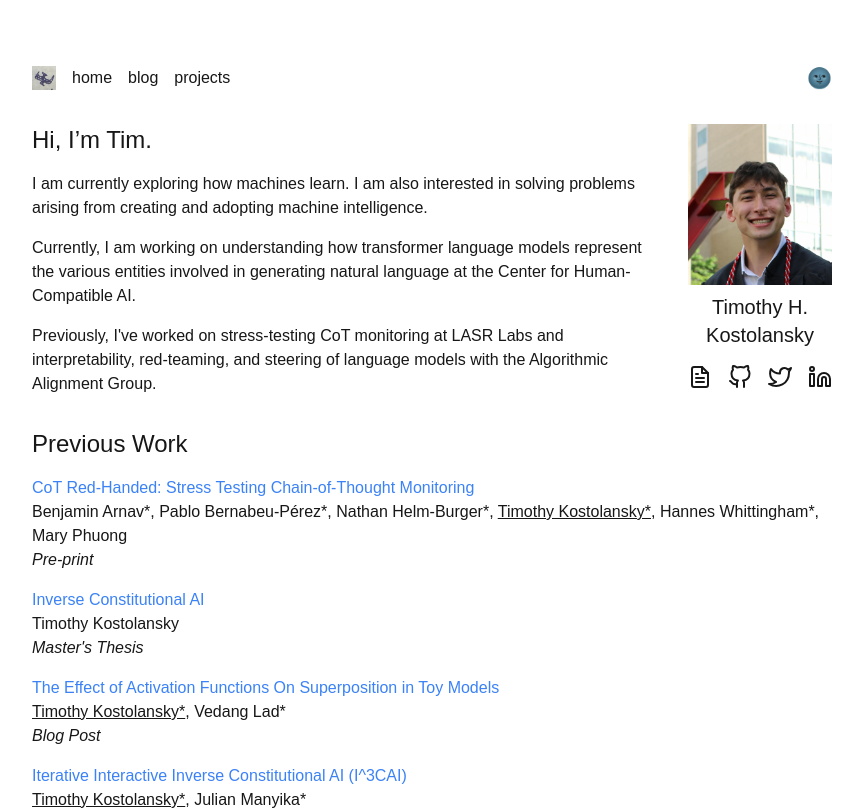
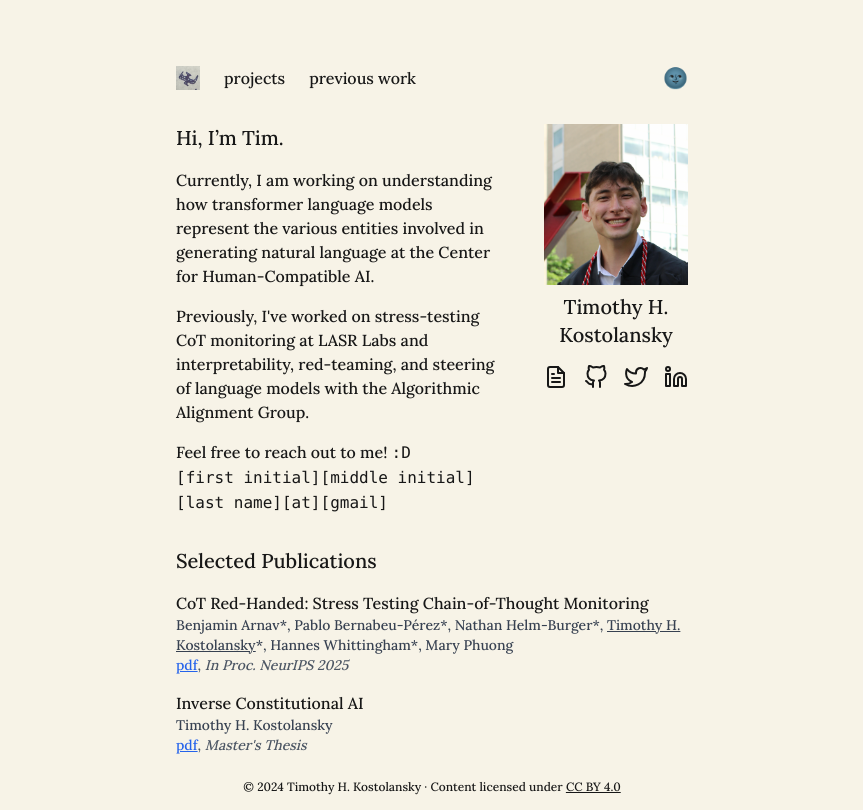
Before and after one commit to tim0120/tim0120.github.io, a Next.js app: page / in a window 1280 px wide. Shown: the top 810 px of the page, without its empty margins (208-1071 px from the left). Built offline with nearby package versions, Linux system fonts and the light colour scheme.

Commit message:
neurips update, aesthetic update

```diff
--- a/package.json
+++ b/package.json
@@ -4,7 +4,7 @@
   "version": "0.1.0",
   "private": true,
   "scripts": {
-    "dev": "next dev --turbopack",
+    "dev": "next dev",
     "build": "next build",
     "start": "next start",
     "lint": "next lint"
--- a/src/app/globals.css
+++ b/src/app/globals.css
@@ -4,7 +4,7 @@
 
 /* Light theme (default) */
 :root {
-  --background: #ffffff;
+  --background: #f7f3e7;
   --foreground: #171717;
 
   /* Add any other theme colors you need */
@@ -27,6 +27,7 @@
 body {
   color: var(--foreground);
   background: var(--background);
-  font-family: Arial, Helvetica, sans-serif;
+  font-family: var(--font-serif), Georgia, 'Times New Roman', serif;
+  font-weight: 500;
   transition: background-color 200ms, color 200ms;
 }
--- a/src/app/layout.tsx
+++ b/src/app/layout.tsx
@@ -1,5 +1,6 @@
 import type { Metadata } from "next";
 import localFont from "next/font/local";
+import { Inter, Lora } from "next/font/google";
 import "./globals.css";
 import { ThemeProvider } from "@/context/ThemeContext";
 import PageNav from "@/components/PageNav";
@@ -16,10 +17,23 @@ const geistMono = localFont({
   weight: "100 900",
 });
 
+const inter = Inter({
+  subsets: ["latin"],
+  variable: "--font-inter",
+  display: "swap",
+});
+
+const lora = Lora({
+  subsets: ["latin"],
+  weight: ["400", "500", "600", "700"],
+  variable: "--font-serif",
+  display: "swap",
+});
+
 // Automatically exports metadata for the page
 export const metadata: Metadata = {
-  title: "Tim Kostolansky",
-  description: "Tim Kostolansky's personal website",
+  title: "Timothy H. Kostolansky",
+  description: "Timothy H. Kostolansky's personal website",
 };
 
 export default function RootLayout({
@@ -32,12 +46,12 @@ export default function RootLayout({
       <head>
         <link rel="icon" href="/favicon.png" type="image/png" />
       </head>
-      <body className={`${geistSans.variable} ${geistMono.variable} antialiased px-5 pt-10 sm:px-30 sm:pt-16 lg:px-60 flex flex-col`}>
+      <body className={`${lora.variable} ${inter.variable} ${geistSans.variable} ${geistMono.variable} antialiased px-5 pt-10 sm:px-20 sm:pt-16 md:px-30 lg:px-60 xl:px-96 2xl:px-120 min-h-screen flex flex-col`}>
         <ThemeProvider>
           <header>
             <PageNav />
           </header>
-          <main>
+          <main className="flex-1">
             {children}
           </main>
           <footer>
--- /dev/null
+++ b/src/app/miscellany/page.tsx
@@ -0,0 +1,8 @@
+export default function MiscellanyPage() {
+  return (
+    <div>
+			<h1 className="text-3xl font-bold mb-4">Miscellany</h1>
+      <p className="text-md italic">Coming soon.</p>
+    </div>
+  );
+}
--- a/src/app/page.tsx
+++ b/src/app/page.tsx
@@ -8,18 +8,19 @@ export default function Home() {
     <div className="">
       <div className="flex justify-between mb-2 space-x-10">
         <div>
-          <h1 className="text-2xl mb-4">
+          <h1 className="text-xl mb-4">
             Hi, I&rsquo;m Tim.
           </h1>
           <div className="text-md space-y-4">
-            <p>
-              I am currently exploring how machines learn. I am also interested in solving problems arising from creating and adopting machine intelligence.
-            </p>
             <p>
               Currently, I am working on understanding how transformer language models represent the various entities involved in generating natural language at <Link href="https://humancompatible.ai" className="hover:underline">the Center for Human-Compatible AI</Link>.
             </p>
             <p>
               Previously, I&apos;ve worked on <Link href="https://arxiv.org/abs/2505.23575" className="hover:underline">stress-testing CoT monitoring</Link> at <Link href="https://lasrlabs.org" className="hover:underline">LASR Labs</Link> and <Link href="https://dspace.mit.edu/handle/1721.1/156804" className="hover:underline">interpretability, red-teaming, and steering of language models</Link> with the <Link href="https://algorithmicalignment.csail.mit.edu/" className="hover:underline">Algorithmic Alignment Group</Link>.
+            </p>
+            <p>
+              Feel free to reach out to me! <span className="font-mono">:D</span><br></br>
+              <span className="text-sm, font-mono">[first initial][middle initial][last name][at][gmail]</span>
             </p>
           </div>
         </div>
@@ -39,7 +40,7 @@ export default function Home() {
               { href: "https://twitter.com/thkostolansky", src: "/images/twitter.svg", label: "Twitter" },
               { href: "https://linkedin.com/in/thkostolansky", src: "/images/linkedin.svg", label: "LinkedIn" }
             ].map((link, index) => (
-              <Link key={index} href={link.href} target="_blank" rel="noopener noreferrer" aria-label={link.label}>
+              <Link key={index} href={link.href} aria-label={link.label}>
                 <ThemeAwareSvg src={link.src} />
               </Link>
             ))}
@@ -47,8 +48,8 @@ export default function Home() {
         </div>
       </div>
       <div className="mt-8">
-        <h2 className="text-2xl mb-4">Previous Work</h2>
-        <Publications />
+        <h2 className="text-xl mb-4">Selected Publications</h2>
+        <Publications selectedOnly={true} />
       </div>
     </div>
   );
--- /dev/null
+++ b/src/app/previous-work/page.tsx
@@ -0,0 +1,12 @@
+import Publications from "@/components/Publications";
+
+export default function PreviousWorkPage() {
+  return (
+    <div className="">
+      <div className="flex flex-col items-start">
+        <h1 className="text-3xl font-bold mb-4">Previous Work</h1>
+        <Publications />
+      </div>
+    </div>
+  );
+}
--- a/src/components/Footer.tsx
+++ b/src/components/Footer.tsx
@@ -1,7 +1,15 @@
 const Copyright = () => (
-  <div className="text-center w-full flex justify-center py-4">
-    <p className="text-sm">
-    &copy; {new Date().getFullYear()} Tim Kostolansky
+  <div className="text-center w-full flex justify-center py-2">
+    <p className="text-xs">
+      &copy; {new Date().getFullYear()} Timothy H. Kostolansky · Content licensed under{' '}
+      <a
+        href="https://creativecommons.org/licenses/by/4.0/"
+        target="_blank"
+        rel="noopener noreferrer"
+        className="underline hover:underline"
+      >
+        CC BY 4.0
+      </a>
     </p>
   </div>
 )
--- a/src/components/PageNav.tsx
+++ b/src/components/PageNav.tsx
@@ -6,11 +6,12 @@ export default function PageNav() {
   return (
     <div className="mb-8">
       <div className="flex justify-between">
-        <div className="flex items-center space-x-4">
-          <Image src="/favicon.png" alt="favicon" width={24} height={24} />
-          <Link href="/" className="hover:underline">home</Link>
-          <Link href="/blog" className="hover:underline">blog</Link>
+        <div className="flex items-center space-x-6">
+          <Link href="/" aria-label="Home">
+            <Image src="/favicon.png" alt="favicon" width={24} height={24} />
+          </Link>
           <Link href="/projects" className="hover:underline">projects</Link>
+          <Link href="/previous-work" className="hover:underline">previous work</Link>
         </div>
         <ThemeToggle />
       </div>
--- a/src/components/Publications.tsx
+++ b/src/components/Publications.tsx
@@ -3,39 +3,48 @@ import Link from "next/link"
 const publications = [
   {
     title: "CoT Red-Handed: Stress Testing Chain-of-Thought Monitoring",
-    authors: "Benjamin Arnav*, Pablo Bernabeu-Pérez*, Nathan Helm-Burger*, Timothy Kostolansky*, Hannes Whittingham*, Mary Phuong",
+    authors: "Benjamin Arnav*, Pablo Bernabeu-Pérez*, Nathan Helm-Burger*, Timothy H. Kostolansky*, Hannes Whittingham*, Mary Phuong",
     link: "https://arxiv.org/abs/2505.23575",
-    publisher: "Pre-print"
+    publisher: "In Proc. NeurIPS 2025",
+    selected: true
   },
   {
     title: "Inverse Constitutional AI",
-    authors: "Timothy Kostolansky",
+    authors: "Timothy H. Kostolansky",
     link: "https://dspace.mit.edu/handle/1721.1/156804",
-    publisher: "Master's Thesis"
+    publisher: "Master's Thesis",
+    selected: true
   },
   {
     title: "The Effect of Activation Functions On Superposition in Toy Models",
-    authors: "Timothy Kostolansky*, Vedang Lad*",
+    authors: "Timothy H. Kostolansky*, Vedang Lad*",
     link: "https://deep-learning-mit.github.io/staging/blog/2023/superposition/",
-    publisher: "Blog Post"
+    publisher: "Blog Post",
+    selected: false
   },
   {
     title: "Iterative Interactive Inverse Constitutional AI (I^3CAI)",
-    authors: "Timothy Kostolansky*, Julian Manyika*",
+    authors: "Timothy H. Kostolansky*, Julian Manyika*",
     link: "/documents/i3cai.pdf",
-    publisher: "Class Project"
+    publisher: "Class Project",
+    selected: false
   },
   {
     title: "RL-Augmented Action Spaces in MsPacman",
-    authors: "Timothy Kostolansky*, Julian Yocum*",
+    authors: "Timothy H. Kostolansky*, Julian Yocum*",
     link: "/documents/mspacman.pdf",
-    publisher: "Class Project"
+    publisher: "Class Project",
+    selected: false
   }
 ]
 
+// Underline "Timothy H. Kostolansky" (with or without asterisk) in the author list
 function underlineMyName(authors: string) {
-  const regex = /Timothy Kostolansky\*?/g;
+  // Match "Timothy H. Kostolansky" with or without asterisk, optionally surrounded by whitespace
+  const regex = /Timothy H\. Kostolansky?/g;
   const matches = authors.match(regex);
+
+  // If I am the only author (possibly with asterisk), do NOT underline
   if (
     matches &&
     matches.length === 1 &&
@@ -43,12 +52,14 @@ function underlineMyName(authors: string) {
   ) {
     return authors;
   }
+
+  // Otherwise, underline all occurrences of my name (with or without asterisk)
   return authors.split(regex).reduce((acc, part, idx, arr) => {
     acc.push(part);
     if (idx < arr.length - 1) {
       acc.push(
         <span key={idx} className="underline">
-          {matches && matches[idx] ? matches[idx] : "Timothy Kostolansky"}
+          {matches && matches[idx] ? matches[idx] : "Timothy H. Kostolansky"}
         </span>
       );
     }
@@ -56,20 +67,53 @@ function underlineMyName(authors: string) {
   }, [] as React.ReactNode[]);
 }
 
+function getLinkLabel(link: string, publisher: string) {
+  if (publisher && publisher.toLowerCase().includes("blog")) {
+    return "blog post";
+  }
+  if (link.endsWith(".pdf")) {
+    return "pdf";
+  }
+  if (link.includes("arxiv.org")) {
+    return "pdf";
+  }
+  if (link.includes("dspace.mit.edu")) {
+    return "pdf";
+  }
+  return "link";
+}
+
 const Publication = ({ title, authors, link, publisher }: { title: string; authors: string; link: string; publisher: string; }) => {
+  const linkLabel = getLinkLabel(link, publisher);
   return (
     <>
-      <Link href={link} className="text-md text-blue-500 hover:underline">{title}</Link><br />
-      <p className="text-md">{underlineMyName(authors)}</p>
-      {publisher && <p className="text-md italic">{publisher}</p>}
+      <div className="font-medium">{title}</div>
+      <p className="text-sm text-gray-700 dark:text-gray-300">{underlineMyName(authors)}</p>
+      <p className="text-sm text-gray-600 dark:text-gray-400">
+        <Link
+          href={link}
+          className="text-blue-600 dark:text-blue-300 underline hover:underline"
+          target="_blank"
+          rel="noopener noreferrer"
+        >
+          {linkLabel}
+        </Link>
+        {publisher ? (
+          <>
+            {", "}
+            <span className="italic">{publisher}</span>
+          </>
+        ) : ""}
+      </p>
     </>
   );
 }
 
-export default function Publications() {
+export default function Publications({ selectedOnly = false }: { selectedOnly?: boolean }) {
+  const list = selectedOnly ? publications.filter(p => p.selected) : publications;
   return (
     <div>
-      {publications.map((publication, index) => (
+      {list.map((publication, index) => (
         <div key={index} className="mb-4">
           <Publication
             title={publication.title}
--- a/src/components/projects/EmojiSearch/InteractiveEmojiArray.tsx
+++ b/src/components/projects/EmojiSearch/InteractiveEmojiArray.tsx
@@ -7,15 +7,24 @@ interface Props {
   onEmojiClick: () => void
 }
 
+type ScreenSize = 'sm' | 'md' | 'lg';
+
+function getScreenSize(): ScreenSize {
+  const width = window.innerWidth;
+  if (width < 640) return 'sm';        // < 640px
+  if (width < 1024) return 'md';       // 640px - 1023px
+  return 'lg';                         // >= 1024px
+}
+
 export default function InteractiveEmojiArray({
   emojiList,
   onEmojiClick
 }: Props) {
-  const [isSmallScreen, setIsSmallScreen] = useState(window.innerWidth < 640);
+  const [screenSize, setScreenSize] = useState<ScreenSize>(() => getScreenSize());
 
   useEffect(() => {
     const updateGrid = () => {
-      setIsSmallScreen(window.innerWidth < 640);
+      setScreenSize(getScreenSize());
     };
 
     updateGrid();
@@ -23,14 +32,21 @@ export default function InteractiveEmojiArray({
     return () => window.removeEventListener('resize', updateGrid);
   }, []);
 
+  // Define grid classes for each screen size
+  let gridColsRows = '';
+  if (screenSize === 'sm') {
+    gridColsRows = 'grid-cols-6 grid-rows-5';
+  } else if (screenSize === 'md') {
+    gridColsRows = 'grid-cols-6 grid-rows-5';
+  } else {
+    gridColsRows = 'grid-cols-10 grid-rows-3';
+  }
+
   return (
     <>
       <div className={clsx(
-        "text-4xl sm:text-5xl grid gap-3 sm:gap-4",
-        {
-          'grid-cols-6 grid-rows-5': isSmallScreen,
-          'grid-cols-10 grid-rows-3': !isSmallScreen
-        }
+        "text-4xl sm:text-5xl grid gap-3 sm:gap-4 md:gap-5",
+        gridColsRows
       )}>
         {emojiList.map((emoji, i) => (
           <div key={i} className="flex justify-center">
--- a/src/components/projects/EmojiSearch/LoadingAnimation.tsx
+++ b/src/components/projects/EmojiSearch/LoadingAnimation.tsx
@@ -86,11 +86,6 @@ function Naysayer(
 
 const numEmojis = 6;
 const failureEmojis = ['😢', '😭', '😞', '😔', '😟', '😕', '⛔', '👻', '💣', '💔', '❓', '🧌', '🥚', '⚠️', '😡', '👿', '🥺', '☣️'];
-const getRandomFailureEmojis = (count: number, emojis: string[]): string[] => {
-  const shuffled = [...emojis].sort(() => 0.5 - Math.random());
-  return shuffled.slice(0, count);
-};
-const selectedFailureEmojis = getRandomFailureEmojis(numEmojis, failureEmojis);
 
 export default function LoadingAnimation({
   status,
@@ -103,7 +98,7 @@ export default function LoadingAnimation({
   const [emojiComponents] = useState(() =>
     status === 'loading'
       ? Array.from({ length: numEmojis }).map((_, index) => <RandomInteractiveEmoji key={index} onEmojiClick={onEmojiClick}/>)
-      : Array.from({ length: numEmojis }).map((_, index) => <InteractiveEmoji key={index} emojiChar={selectedFailureEmojis[index]} onEmojiClick={onEmojiClick}/>)
+      : Array.from({ length: numEmojis }).map((_, index) => <InteractiveEmoji key={index} emojiChar={failureEmojis[index % failureEmojis.length]} onEmojiClick={onEmojiClick}/>)
   );
 
   useEffect(() => {
```
Also changed, not shown: 2 other files (tests, documents, lock files or other folders).
